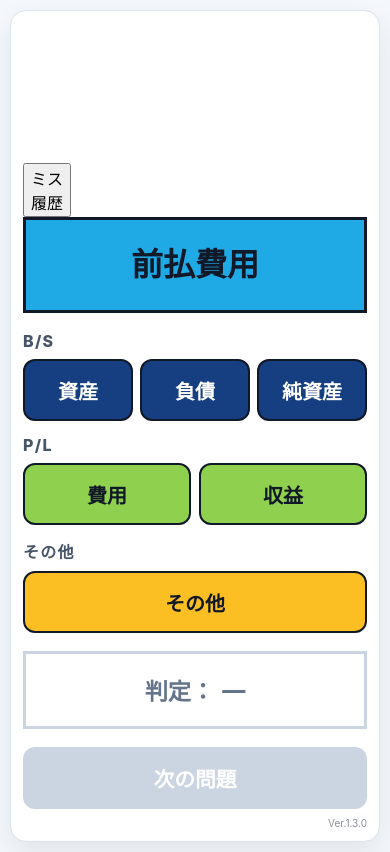
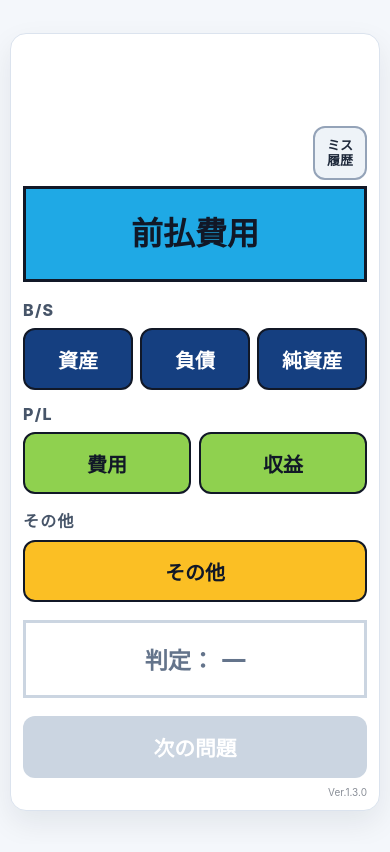
Before and after one commit to tetsujinakamura2013-byte/boki-trainer, a Next.js app: page / in a window 390 px wide. Built offline with nearby package versions, Linux system fonts and the light colour scheme.

Commit message:
Ver.1.3.0 ミス履歴機能追加（CSS）

```diff
--- a/app/globals.css
+++ b/app/globals.css
@@ -343,3 +343,95 @@ button {
   font-weight: 700;
   cursor: pointer;
 }
+
+
+/* Ver.1.3.0 桜エリアとミス履歴ボタン */
+.flower-history-area {
+  min-height: 155px;
+  display: grid;
+  grid-template-columns: minmax(0, 1fr) 58px;
+  gap: 8px;
+  align-items: end;
+}
+
+.flower-history-area .flower-area {
+  min-width: 0;
+}
+
+.mistake-history-button {
+  width: 58px;
+  height: 58px;
+  align-self: end;
+  margin-bottom: 8px;
+  border: 2px solid #94a3b8;
+  border-radius: 12px;
+  background: #eef3f8;
+  color: #1e293b;
+  font-size: 14px;
+  font-weight: 800;
+  line-height: 1.15;
+  cursor: pointer;
+}
+
+.mistake-history-button:active {
+  transform: scale(0.97);
+}
+
+.mistake-history-list {
+  display: grid;
+  gap: 0;
+  border-top: 1px solid #dbe3ee;
+}
+
+.mistake-history-row {
+  display: grid;
+  grid-template-columns: minmax(0, 1fr) auto;
+  gap: 18px;
+  padding: 11px 2px;
+  border-bottom: 1px solid #dbe3ee;
+  font-size: 16px;
+  line-height: 1.4;
+}
+
+.mistake-history-row span:first-child {
+  min-width: 0;
+  overflow-wrap: anywhere;
+}
+
+.mistake-history-row span:last-child {
+  font-weight: 800;
+  white-space: nowrap;
+}
+
+.mistake-history-empty {
+  margin: 0;
+  text-align: center;
+  color: #64748b;
+  font-size: 15px;
+  line-height: 1.7;
+}
+
+@media (max-width: 420px) {
+  .flower-history-area {
+    min-height: 140px;
+    grid-template-columns: minmax(0, 1fr) 54px;
+    gap: 6px;
+  }
+
+  .mistake-history-button {
+    width: 54px;
+    height: 54px;
+    margin-bottom: 6px;
+    font-size: 13px;
+  }
+}
+
+@media (max-width: 350px) {
+  .flower {
+    font-size: 17px;
+  }
+
+  .flower-second-half {
+    margin-left: 4px;
+  }
+}
```
